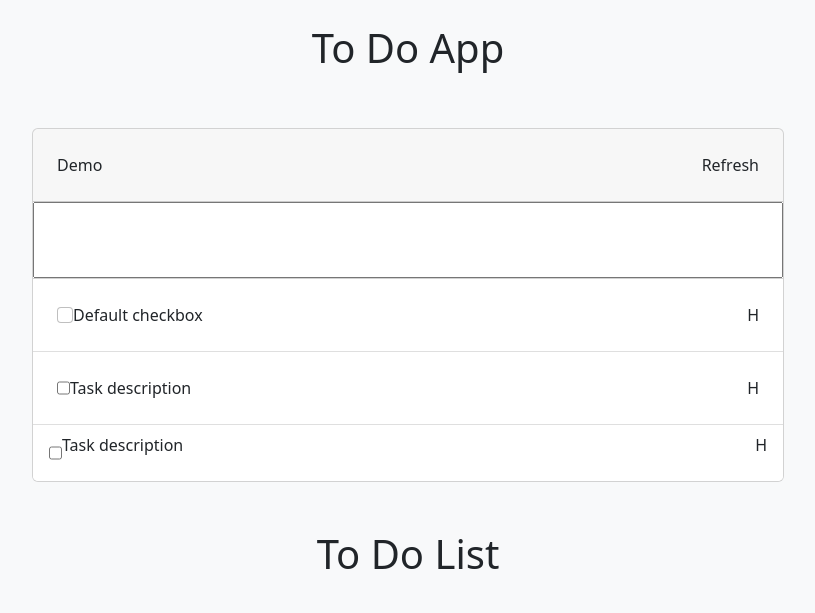
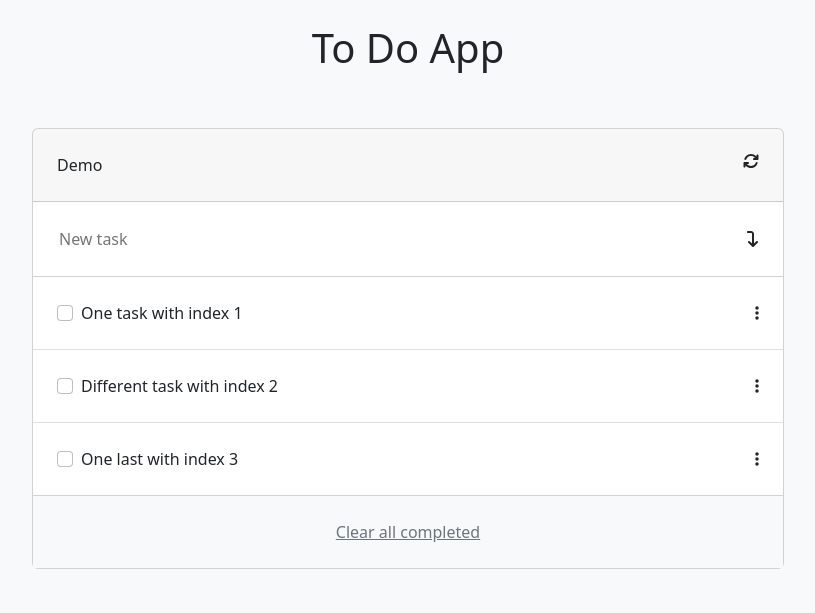
Before and after one commit to wickathou/to-do-webpack, a website built with webpack: page src/index.html in a window 1280 px wide. Shown: the whole page, without its empty margins (232-1047 px from the left). Built offline with nearby package versions, Linux system fonts and the light colour scheme.

Commit message:
Added: fontawesome to implement visual elements to page dynamic generator for task list from JS object

```diff
--- a/package.json
+++ b/package.json
@@ -35,6 +35,7 @@
     "webpack-dev-server": "^4.11.1"
   },
   "dependencies": {
+    "@fortawesome/fontawesome-free": "^6.2.1",
     "bootstrap": "^5.2.3"
   }
 }
--- a/src/index.html
+++ b/src/index.html
@@ -16,41 +16,20 @@
     <div class="card">
       <div class="p-4 card-header d-flex justify-content-between">
         <p class="p-0 m-0">Demo</p>
-        <div class="p-0 m-0">Refresh</div>
+        <i class="fa-solid fa-arrows-rotate"></i>
       </div>
-      <div>
-        <input class="w-100 p-4" type="text" name="" id="">
+      <div class="p-4 d-flex align-items-center justify-content-between">
+        <input class="w-100 border-0" placeholder="New task" type="text" name="" id="">
+        <i class="fa-solid fa-arrow-turn-down"></i>
       </div>
-      <ul class="list-group list-group-flush">
-        <li class="p-4 list-group-item d-flex justify-content-between">
-          <div class="d-flex justify-content-between">
-            <input class="form-check-input" type="checkbox" value="" id="task-1">
-            <label class="p-0 m-0 form-check-label" for="task-1">
-              Default checkbox
-            </label>
-            <p class="p-0 m-0 hidden">Task description</p>
-          </div>
-          <span>H</span>
-        </li>
-        <li class="p-4 list-group-item d-flex justify-content-between">
-          <div class="d-flex justify-content-between">
-            <input type="checkbox" name="" id="">
-            <p class="p-0 m-0">Task description</p>
-          </div>
-          <span>H</span>
-        </li>
-        <li class="list-group-item d-flex justify-content-between">
-          <div class="d-flex justify-content-between">
-            <input type="checkbox" name="" id="">
-            <p>Task description</p>
-          </div>
-          <span>H</span>
-        </li>
+      <ul id="task-list" class="list-group list-group-flush">
       </ul>
+      <div class="p-4 bg-light text-center">
+        <a href="#" class="link-secondary">Clear all completed</a>
+      </div>
     </div>
   </main>
-  <footer class="p-4">
-    <h1>To Do List</h1>
+  <footer>
   </footer>
 </body>
 </html>
--- a/src/index.js
+++ b/src/index.js
@@ -1,4 +1,10 @@
 import "./style.scss";
+import '@fortawesome/fontawesome-free/js/fontawesome'
+import '@fortawesome/fontawesome-free/js/solid'
+// import '@fortawesome/fontawesome-free/js/regular'
+// import '@fortawesome/fontawesome-free/js/brands'
+
+const taskListDom = document.getElementById('task-list')
 
 class Tasks {
   constructor() {
@@ -20,7 +26,7 @@ class Tasks {
 
 class Task {
   constructor(task) {
-    this.task = task
+    this.description = task
     this.complete = false
     this.index = 0
   }
@@ -28,8 +34,15 @@ class Task {
 
 const newList = new Tasks
 
-newList.add(new Task('A task not completed 1'))
-newList.add(new Task('A task not completed 2'))
-newList.add(new Task('A task not completed 3'))
+newList.add(new Task('One task with index 1'))
+newList.add(new Task('Different task with index 2'))
+newList.add(new Task('One last with index 3'))
+
+newList.tasks.forEach(task => {
+  const li = document.createElement('li')
+  li.classList = 'p-4 list-group-item d-flex align-items-center justify-content-between'
+  li.innerHTML = `<div class="d-flex justify-content-between"><input class="form-check-input me-2" type="checkbox" value="" id="task-1"><label class="p-0 m-0 form-check-label" for="task-1">${task.description}</label><textarea class="p-0 m-0 border-0 hidden" name="" id="" cols="30" rows="1" placeholder="Test"></textarea></div><i class="fa-solid fa-ellipsis-vertical"></i>`
+  taskListDom.appendChild(li)
+});
 
 console.log(newList);
```
Also changed, not shown: 1 other file.
